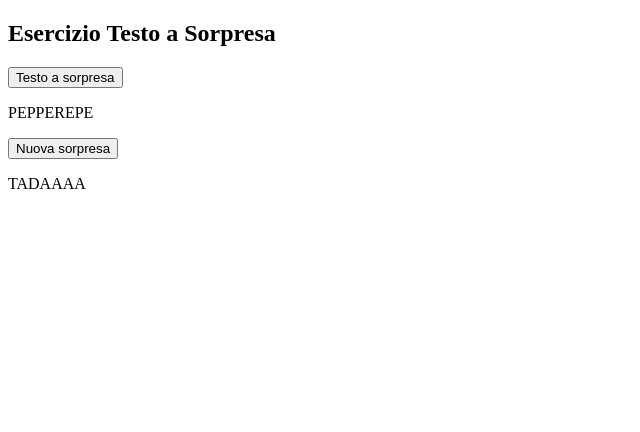
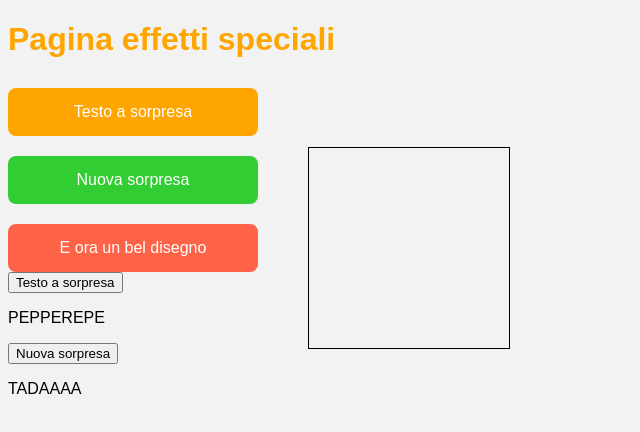
Before and after one commit to beatricebraghieri2008/verificarifattaemodificata, a plain HTML site: page matassa.html in a window 1280 px wide. Shown: the whole page, without its empty margins (0-640 px from the left). Drawn offline with Linux system fonts and the light colour scheme.

Commit message:
Update matassa.html

```diff
--- a/matassa.html
+++ b/matassa.html
@@ -1,12 +1,26 @@
 <!DOCTYPE html>
-<html lang="en">
+<html lang="it">
 <head>
     <meta charset="UTF-8">
     <meta name="viewport" content="width=device-width, initial-scale=1.0">
     <title>PAGINA EFFETTI SPECIALI</title>
-     <h2>Esercizio Testo a Sorpresa</h2>
+    <link rel="stylesheet" href="styles.css">
+    <script defer src="script.js"></script>
 </head>
 <body>
+    <h1 class="titolo">Pagina effetti speciali</h1>
+      <div class="container">
+        <div class="pulsante-container">
+            <button class="pulsante pulsante-arancione" onclick="mostraTesto()">Testo a sorpresa</button>
+            <div id="testoContainer" class="testo-contenitore"></div>
+        </div>
+             <button class="pulsante pulsante-verde" onclick="mostraAlert()">Nuova sorpresa</button>
+
+        <div class="canvas-container">
+            <button class="pulsante pulsante-rosso" onclick="disegnaCanvas()">E ora un bel disegno</button>
+            <canvas id="myCanvas" width="200" height="200"></canvas>
+        </div>
+    </div>
       <button onclick="mostraSorpresa()">Testo a sorpresa</button>
     <p id="sorpresa">PEPPEREPE</p>
     <button onclick="nuovaSorpresa()">Nuova sorpresa</button>
```
